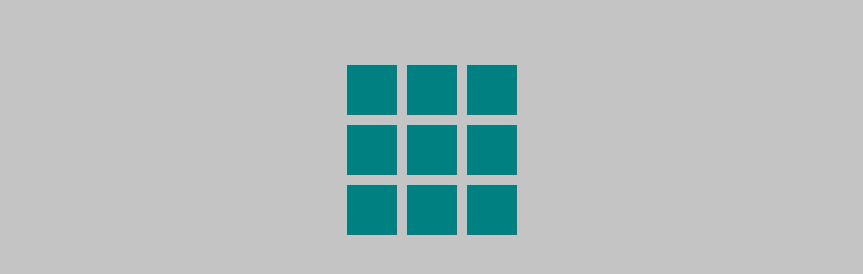
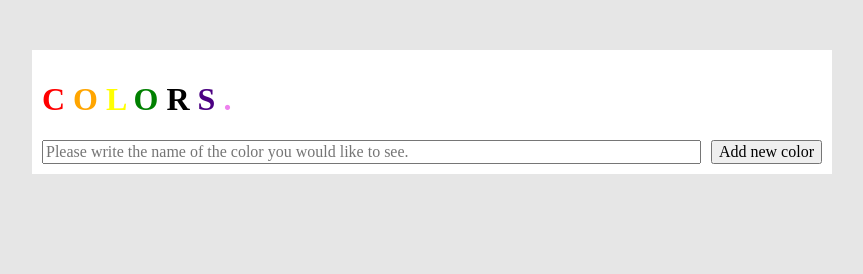
Before and after one commit to MirekSobota/Colors, a plain HTML site: page index.html in a window 1280 px wide. Shown: the whole page, without its empty margins (208-1071 px from the left). Drawn offline with nearby package versions, Linux system fonts and the light colour scheme.

Commit message:
Adding css classes

```diff
--- a/css/main.css
+++ b/css/main.css
@@ -1,54 +1,13 @@
 .main {
-    max-width: 200px;
-    height: 200px;
+    max-width: 800px;
+    /* height: 200px; */
     margin: 50px auto;
     padding: 10px;
-    display: grid;
-    grid-template-columns: repeat(3, 1fr);
+    background: white;
+    /* display: grid; */
+    /* grid-template-columns: repeat(3, 1fr);
     grid-template-rows: repeat(3, 1fr);
     align-items: center;
     justify-items: center;
-    transition: 1s;
+    transition: 1s; */
 }
-
-.main__box {
-    background: teal;
-    width: 50px;
-    height: 50px;
-}
-/* TEST */
-.main__box__1:hover {
-    transform: rotateY(45deg);
-    background: red;
-}
-.main__box__2:hover {
-    background: blue;
-}
-
-.main__box__3:hover {
-    background: white;
-}
-
-.main__box__4:hover {
-    background: rgb(0, 255, 170);
-}
-
-.main__box__5:hover {
-    background: rgb(255, 0, 212);
-}
-
-.main__box__6:hover {
-    background: rgb(40, 61, 30);
-}
-
-.main__box__7:hover {
-    background: rgb(0, 140, 255);
-}
-
-.main__box__8:hover {
-    background: rgb(29, 28, 28);
-}
-
-.main__box__9:hover {
-    background: rgb(208, 255, 0);
-}
--- /dev/null
+++ b/css/sectionOne.css
@@ -0,0 +1,5 @@
+.section__form {
+    display: grid;
+    grid-template-columns:  1fr auto;
+    grid-gap: 10px;
+}
--- /dev/null
+++ b/css/sectionTitle.css
@@ -0,0 +1,23 @@
+.section__title__color__red {
+    color:red;
+}
+
+.section__title__color__orange {
+    color:orange;
+}
+
+.section__title__color__yellow {
+    color:yellow;
+}
+
+.section__title__color__green {
+    color:green;
+}
+
+.section__title__color__indigo {
+    color:indigo;
+}
+
+.section__title__color__violet {
+    color:violet;
+}
--- a/css/style.css
+++ b/css/style.css
@@ -9,5 +9,5 @@ html {
 }
 
 body {
-    background: rgb(197, 196, 196);
+    background: rgb(230, 230, 230);
 }
--- a/index.html
+++ b/index.html
@@ -1,25 +1,43 @@
 <!DOCTYPE html>
 <html lang="en">
+
 <head>
     <meta charset="UTF-8">
     <meta http-equiv="X-UA-Compatible" content="IE=edge">
     <meta name="viewport" content="width=device-width, initial-scale=1.0">
-    <link rel="stylesheet" href="https://cdnjs.cloudflare.com/ajax/libs/normalize/8.0.1/normalize.min.css" integrity="sha512-NhSC1YmyruXifcj/KFRWoC561YpHpc5Jtzgvbuzx5VozKpWvQ+4nXhPdFgmx8xqexRcpAglTj9sIBWINXa8x5w==" crossorigin="anonymous" referrerpolicy="no-referrer" />
+    <link rel="stylesheet" href="https://cdnjs.cloudflare.com/ajax/libs/normalize/8.0.1/normalize.min.css"
+        integrity="sha512-NhSC1YmyruXifcj/KFRWoC561YpHpc5Jtzgvbuzx5VozKpWvQ+4nXhPdFgmx8xqexRcpAglTj9sIBWINXa8x5w=="
+        crossorigin="anonymous" referrerpolicy="no-referrer" />
     <link href="css/style.css" rel="stylesheet">
     <link href="css/main.css" rel="stylesheet">
+    <link href="css/sectionOne.css" rel="stylesheet">
+    <link href="css/sectionTwo.css" rel="stylesheet">
+    <link href="css/sectionTitle.css" rel="stylesheet">
     <title>Document</title>
 </head>
+
 <body>
     <main class="main">
-        <div class="main__box main__box__1"></div>
-        <div class="main__box main__box__2"></div>
-        <div class="main__box main__box__3"></div>
-        <div class="main__box main__box__4"></div>
-        <div class="main__box main__box__5"></div>
-        <div class="main__box main__box__6"></div>
-        <div class="main__box main__box__7"></div>
-        <div class="main__box main__box__8"></div>
-        <div class="main__box main__box__9"></div>
+        <section class="section__one">
+            <H1 class="section__title">
+                <span class="section__title__color__red">C</span>
+                <span class="section__title__color__orange">O</span>
+                <span class="section__title__color__yellow">L</span>
+                <span class="section__title__color__green">O</span>
+                <span class="section__title__color__blue">R</span>
+                <span class="section__title__color__indigo">S</span>
+                <span class="section__title__color__violet">.</span>
+            </H1>
+            <form class="section__form">
+                <input class="section__form__input"
+                    placeholder="Please write the name of the color you would like to see.">
+                <button class="section__form__button">Add new color</button>
+            </form>
+        </section>
+        <section class="section__two">
+            <div class="section__two__colors"></div>
+        </section>
     </main>
 </body>
+
 </html>
```
Also changed, not shown: css/sectionTwo.css (added).
